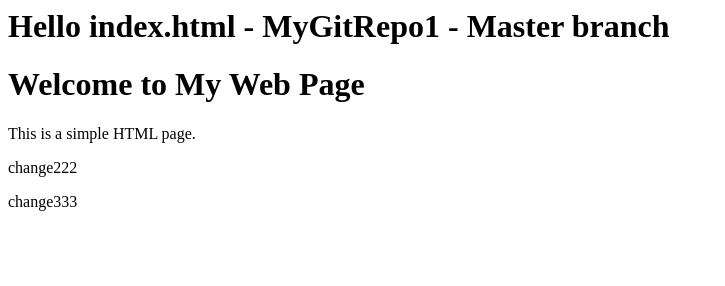
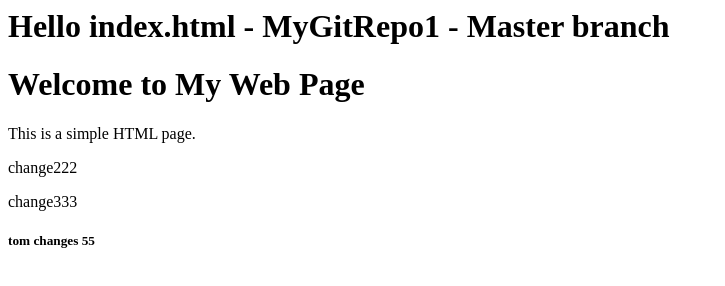
Before and after one commit to KasarlaSadvitha/PracticingGitGitHub, a plain HTML site: page index.html in a window 1280 px wide. Shown: the whole page, without its empty margins (0-725 px from the left). Drawn offline with Linux system fonts and the light colour scheme.

Commit message:
tom changes 55

```diff
--- a/index.html
+++ b/index.html
@@ -7,4 +7,7 @@
     <p>This is a simple HTML page.</p>
     <p> change222</p>
     <p> change333</p>
+    <div>
+        <h5>tom changes 55</h5>
+    </div>
 </body>
```
